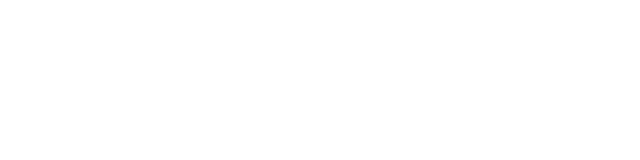
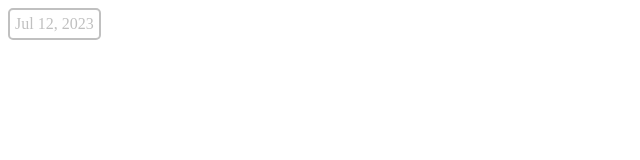
Before and after one commit to rblmdst/ng_v16_lab, an Angular app: page / in a window 1280 px wide. Shown: the top 160 px of the page, without its empty margins (0-640 px from the left). Built offline with nearby package versions, Linux system fonts and the light colour scheme.

Commit message:
[transform input values] Before Implementation

```diff
--- a/src/app/app.component.ts
+++ b/src/app/app.component.ts
@@ -1,14 +1,10 @@
 import { Component } from '@angular/core';
-import { CommonModule } from '@angular/common';
-import { RouterOutlet } from '@angular/router';
+import { DatePickerComponent } from './date-picker.component';
 
 @Component({
   selector: 'app-root',
   standalone: true,
-  imports: [CommonModule, RouterOutlet],
-  templateUrl: './app.component.html',
-  styleUrls: ['./app.component.css']
+  template: '<date-picker [disabled]="true" defaultValue="2023-07-12" />',
+  imports: [DatePickerComponent],
 })
-export class AppComponent {
-  title = 'test-app';
-}
+export class AppComponent {}
--- /dev/null
+++ b/src/app/date-picker.component.ts
@@ -0,0 +1,40 @@
+import { Component, Input, OnChanges, SimpleChanges } from '@angular/core';
+import { CommonModule, DatePipe } from '@angular/common';
+
+// YYYY-MM-DD
+const dateRegex = /^\d{4}-\d{2}-\d{2}$/;
+
+function toDate(dateStr: string): Date {
+  if (!dateStr.match(dateRegex)) {
+    throw new Error("Invalid date format! Expected format 'YYYY-MM-DD'");
+  }
+  return new Date(dateStr);
+}
+
+@Component({
+  selector: 'date-picker',
+  standalone: true,
+  imports: [CommonModule, DatePipe],
+  template: `
+    <div [class.active]="!disabled" class="date-picker">
+      {{ theDate | date }}
+    </div>
+  `,
+})
+export class DatePickerComponent /* implements OnChanges */ {
+  // Before : Option1 - setter
+  @Input({ required: true }) set defaultValue(value: string) {
+    this.theDate = toDate(value);
+  }
+  @Input() disabled = false;
+
+  theDate!: Date;
+
+  // Before : Option2- ngOnChanges
+  /* ngOnChanges(changes: SimpleChanges): void {
+    if ('defaultValue' in changes) {
+      const value = changes['defaultValue'].currentValue;
+      this.theDate = toDate(value);
+    }
+  } */
+}
--- a/src/styles.css
+++ b/src/styles.css
@@ -1,8 +1,21 @@
 /* You can add global styles to this file, and also import other style files */
-.item{
+.item {
   border: 2px solid silver;
   width: 200px;
   border-radius: 5px;
   margin-bottom: 10px;
   padding: 5px;
 }
+
+.date-picker {
+  border: 2px solid silver;
+  padding: 5px;
+  display: inline-block;
+  border-radius: 5px;
+  color: silver;
+}
+
+.date-picker.active {
+  border-color: #264bd9;
+  color: #304dbc;
+}
```
Also changed, not shown: src/app/app.component.css (deleted), src/app/app.component.html (deleted).
